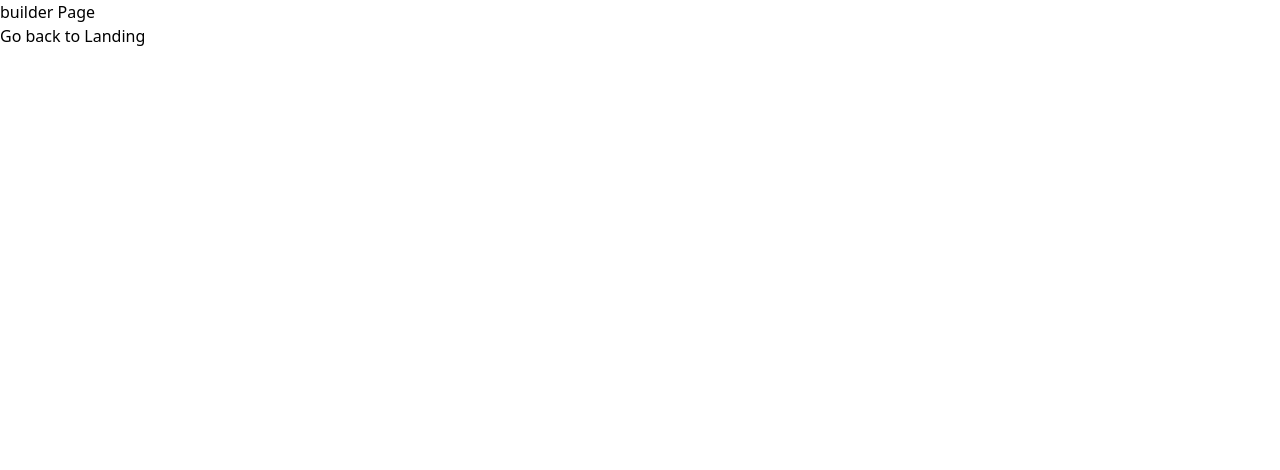
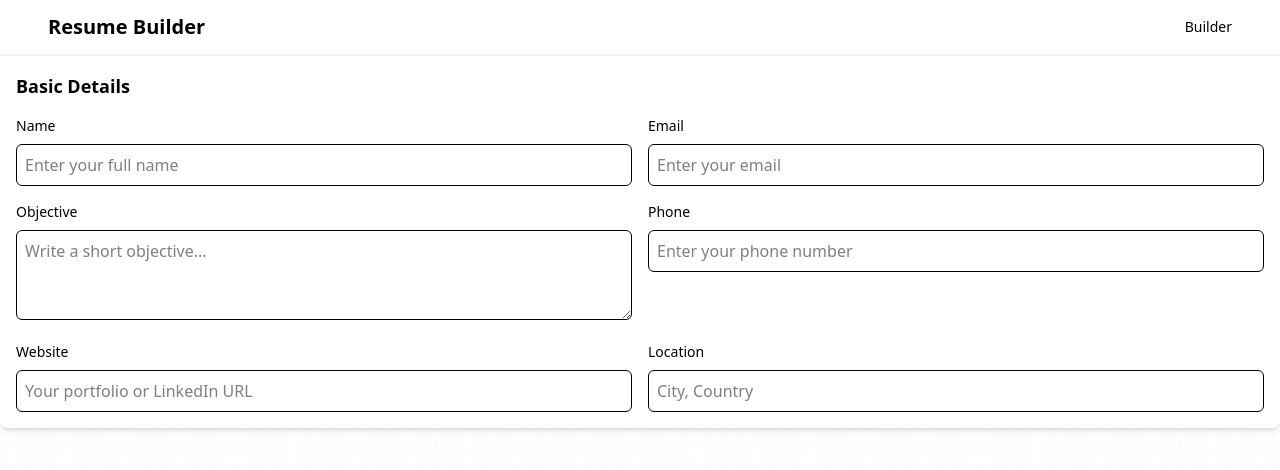
Before and after one commit to anamikaydv745-sketch/resume-builder, a React (Vite) app: page /builder in a window 1280 px wide. Shown: the top 470 px of the page. Built offline with nearby package versions, Linux system fonts and the light colour scheme.

Commit message:
Implemented Basic details form and connected it with redux

```diff
--- a/src/components/BasicDetailsForm.jsx
+++ b/src/components/BasicDetailsForm.jsx
@@ -0,0 +1,66 @@
+import { useDispatch, useSelector } from "react-redux";
+import { setBasicDetails } from "../redux/resumeSlice";
+import { FormField } from "./FormField";
+
+export const BasicDetailsForm = () => {
+    const dispatch = useDispatch();
+    const basicDetails = useSelector((state) => state.resume.basicDetails);
+
+    const handleChange = (e) => {
+        const { name, value } = e.target;
+        dispatch(setBasicDetails({ ...basicDetails, [name]: value }));
+    };
+
+    return (
+        <div className="p-4 bg-white rounded-lg shadow-md">
+            <h2 className="text-lg font-semibold mb-4">Basic Details</h2>
+
+            <div className="grid grid-cols-2 gap-4">
+                <FormField
+                    label="Name"
+                    name="name"
+                    value={basicDetails.name || ""}
+                    onChange={handleChange}
+                    placeholder="Enter your full name"
+                />
+                <FormField
+                    label="Email"
+                    type="email"
+                    name="email"
+                    value={basicDetails.email || ""}
+                    onChange={handleChange}
+                    placeholder="Enter your email"
+                />
+                <FormField
+                    label="Objective"
+                    type="textarea"
+                    name="objective"
+                    value={basicDetails.objective || ""}
+                    onChange={handleChange}
+                    placeholder="Write a short objective..."
+                />
+                <FormField
+                    label="Phone"
+                    name="phone"
+                    value={basicDetails.phone || ""}
+                    onChange={handleChange}
+                    placeholder="Enter your phone number"
+                />
+                <FormField
+                    label="Website"
+                    name="website"
+                    value={basicDetails.website || ""}
+                    onChange={handleChange}
+                    placeholder="Your portfolio or LinkedIn URL"
+                />
+                <FormField
+                    label="Location"
+                    name="location"
+                    value={basicDetails.location || ""}
+                    onChange={handleChange}
+                    placeholder="City, Country"
+                />
+            </div>
+        </div>
+    );
+};
--- /dev/null
+++ b/src/components/FormField.jsx
@@ -0,0 +1,26 @@
+export const FormField = ({ label, type = "text", name, value, onChange, placeholder, rows }) => {
+    return (
+        <div className={rows ? "col-span-2" : ""}>
+            <label className="block text-sm font-medium mb-2">{label}</label>
+            {type === "textarea" ? (
+                <textarea
+                    name={name}
+                    value={value}
+                    onChange={onChange}
+                    rows={rows || 3}
+                    className="w-full p-2 border rounded-md"
+                    placeholder={placeholder}
+                />
+            ) : (
+                <input
+                    type={type}
+                    name={name}
+                    value={value}
+                    onChange={onChange}
+                    className="w-full p-2 border rounded-md"
+                    placeholder={placeholder}
+                />
+            )}
+        </div>
+    );
+};
--- a/src/components/HeroSection.jsx
+++ b/src/components/HeroSection.jsx
@@ -7,7 +7,7 @@ export const HeroSection = () => {
         navigate('/builder');
     }
     return (
-        <section className="flex flex-col items-center">
+        <section className="max-w-[55%] mx-auto mt-10 flex flex-col items-center">
             <h1 className="text-6xl leading-[76px] font-bold text-center">Build your ATS <span className="bg-gradient-to-r from-[#604cc7] to-[#44327b] text-transparent bg-clip-text">friendly resume</span> in Minutes</h1>
             <div className="mt-14">
                 <Button type="button" onClick={buttonClickHandler} text="Build Resume"/>
--- a/src/pages/Builder.jsx
+++ b/src/pages/Builder.jsx
@@ -1,10 +1,13 @@
-import { Link } from "react-router";
+import { BasicDetailsForm } from "../components/BasicDetailsForm";
+import { Navbar } from "../components/Navbar";
 
 export const Builder = () => {
     return (
-        <div>
-            <h1>builder Page</h1>
-            <Link to="/">Go back to Landing</Link>
-        </div>
+        <>
+            <Navbar />
+            <main className="bg-dots h-lvh">
+                <BasicDetailsForm />
+            </main>
+        </>
     );
 }
--- a/src/pages/Landing.jsx
+++ b/src/pages/Landing.jsx
@@ -6,7 +6,7 @@ export const Landing = () => {
     return (
         <>
             <Navbar />
-            <main className="bg-dots h-lvh max-w-[55%] mx-auto mt-10">
+            <main className="bg-dots h-lvh">
                 <HeroSection className="my-8"/>
             </main>
         </>
--- a/src/redux/resumeSlice.js
+++ b/src/redux/resumeSlice.js
@@ -1,7 +1,14 @@
 import { createSlice } from "@reduxjs/toolkit";
 
 const initialState = {
-  basicDetails: {},
+  basicDetails: {
+    name: "",
+    email: "",
+    objective: "",
+    phone: "",
+    website: "",
+    location: ""
+  },
   workExperience: [],
   education: [],
   projects: [],
```
